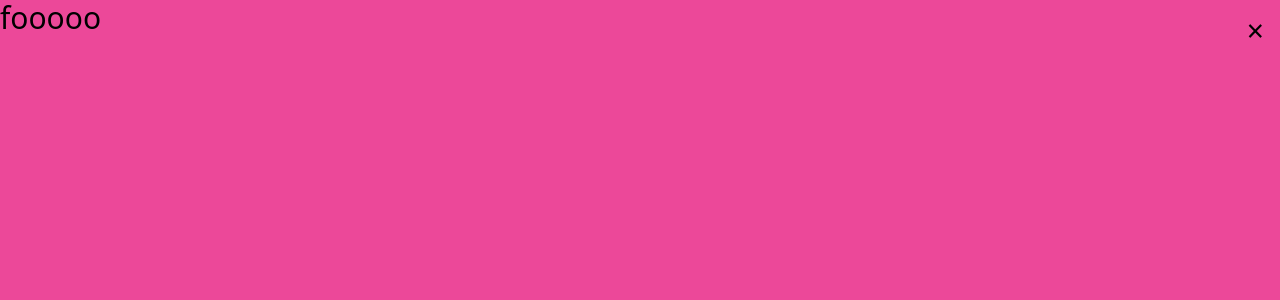
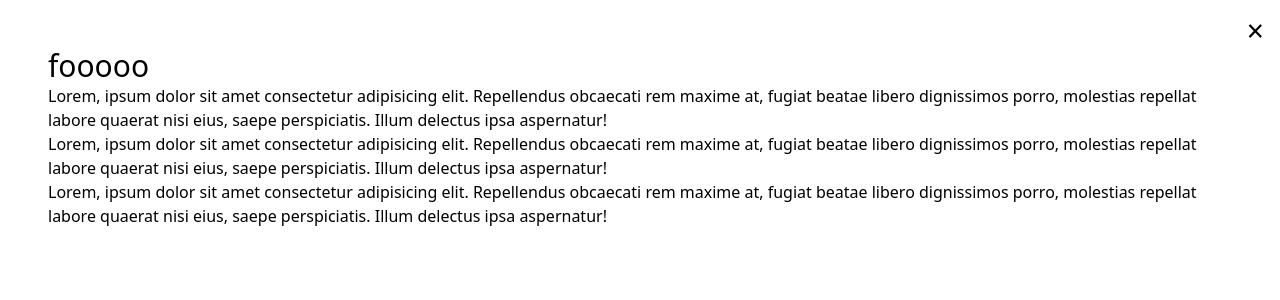
Before and after one commit to rttll/scroll, a Vue app: page / in a window 1280 px wide. Shown: the top 300 px of the page. Built offline with nearby package versions, Linux system fonts and the light colour scheme.

Commit message:
use timeline to animate menu

```diff
--- a/src/components/Clip.vue
+++ b/src/components/Clip.vue
@@ -1,72 +1,97 @@
 <script setup>
 import { ref, reactive, nextTick, watch, onMounted } from 'vue';
 import { gsap } from 'gsap';
-
-const toggleTrigger = ref(null);
-const menu = reactive({ open: false });
-const toggleMenu = (e) => {
-  menu.open = !menu.open;
-  const r = Math.max(
-    document.documentElement.clientHeight,
-    document.documentElement.clientWidth
-  );
-  const path = circle(
-    menu.open ? r * 2 + 'px' : '0%',
-    e.pageX + 'px',
-    e.pageY + 'px'
-  );
-
-  animate(path);
-};
 
 const circle = (i, x = 'center', y = 'center') => {
   return `circle(${i} at ${x} ${y})`;
 };
 
-const masks = {
-  circle: {
-    hide: circle(0),
-    show: circle(200),
+const duration = 0.25;
+const toggleTrigger = ref(null);
+const menu = reactive({ open: false });
+let tl = gsap.timeline(),
+  animation = null;
+
+const buildAnimation = (e) => {
+  const r = Math.max(
+    document.documentElement.clientHeight,
+    document.documentElement.clientWidth
+  );
+
+  const x = e.pageX + 'px',
+    y = e.pageY + 'px';
+
+  animation = tl.fromTo(
+    '.clip',
+    {
+      clipPath: circle('0', x, y),
     },
-  hide: 'polygon(0% 0%, 100% 0%, 100% 100%, 0% 100%)',
+    {
+      clipPath: circle(r * 2 + 'px', x, y),
+      ease: 'expo.inOut',
+      duration: duration,
+    }
+  );
 };
 
-const animate = (v) => {
-  gsap.to('.clip', {
-    clipPath: v,
-    // ease: 'elastic.out(1, 0.5)',
-    ease: 'expo.inOut',
-    duration: 0.25,
-  });
+const toggleMenu = (e) => {
+  menu.open = !menu.open;
+  if (!animation) buildAnimation(e);
+  menu.open ? tl.play() : tl.reverse();
 };
 
 onMounted(() => {
-  gsap.set('.clip', { clipPath: masks.circle.hide });
+  const path = circle('0%');
+  gsap.set('.clip', { clipPath: path });
 });
 </script>
 
 <template>
-  <div class="w-screen h-screen bg-pink-500">
+  <div class="w-screen h-screen">
+    <div class="fixed top-0 right-0 z-10">
       <a
         href="#"
         ref="toggleTrigger"
         @click.prevent="toggleMenu"
-      class="fixed top-0 right-0 z-10 p-4 text-3xl leading-none"
+        class="inline-block p-4 text-3xl leading-none"
         >&times;</a
       >
+    </div>
+    <section class="p-12">
       <h1 class="text-3xl">fooooo</h1>
+      <p>
+        Lorem, ipsum dolor sit amet consectetur adipisicing elit. Repellendus
+        obcaecati rem maxime at, fugiat beatae libero dignissimos porro,
+        molestias repellat labore quaerat nisi eius, saepe perspiciatis. Illum
+        delectus ipsa aspernatur!
+      </p>
+      <p>
+        Lorem, ipsum dolor sit amet consectetur adipisicing elit. Repellendus
+        obcaecati rem maxime at, fugiat beatae libero dignissimos porro,
+        molestias repellat labore quaerat nisi eius, saepe perspiciatis. Illum
+        delectus ipsa aspernatur!
+      </p>
+      <p>
+        Lorem, ipsum dolor sit amet consectetur adipisicing elit. Repellendus
+        obcaecati rem maxime at, fugiat beatae libero dignissimos porro,
+        molestias repellat labore quaerat nisi eius, saepe perspiciatis. Illum
+        delectus ipsa aspernatur!
+      </p>
+    </section>
 
     <div
-      class="fixed top-0 w-screen min-h-screen p-12 bg-white border border-white clip"
+      class="fixed overflow-y-auto top-0 w-screen h-screen p-12 bg-pink-500 border-[4px] border-white clip"
     >
-      <h1 class="text-3xl">hiiiiii</h1>
-      <p>{{ menu.open }}</p>
-      <p>
+      <h1 class="text-3xl text-white">hiiiiii</h1>
+      <div class="space-y-12">
+        <p class="text-white">
           Lorem, ipsum dolor sit amet consectetur adipisicing elit. Harum nemo
-        blanditiis repudiandae optio maiores hic, minus modi facilis reiciendis
-        iusto aliquid libero tempora doloremque saepe magnam necessitatibus,
-        nulla minima ad.
+          blanditiis repudiandae optio maiores hic, minus modi facilis
+          reiciendis iusto aliquid libero tempora doloremque saepe magnam
+          necessitatibus, nulla minima ad.
         </p>
+        <!-- <template v-for="i in 1" :key="i"> </template> -->
+      </div>
     </div>
   </div>
 </template>
```
Lines whose indentation alone changed are shown as unchanged.
